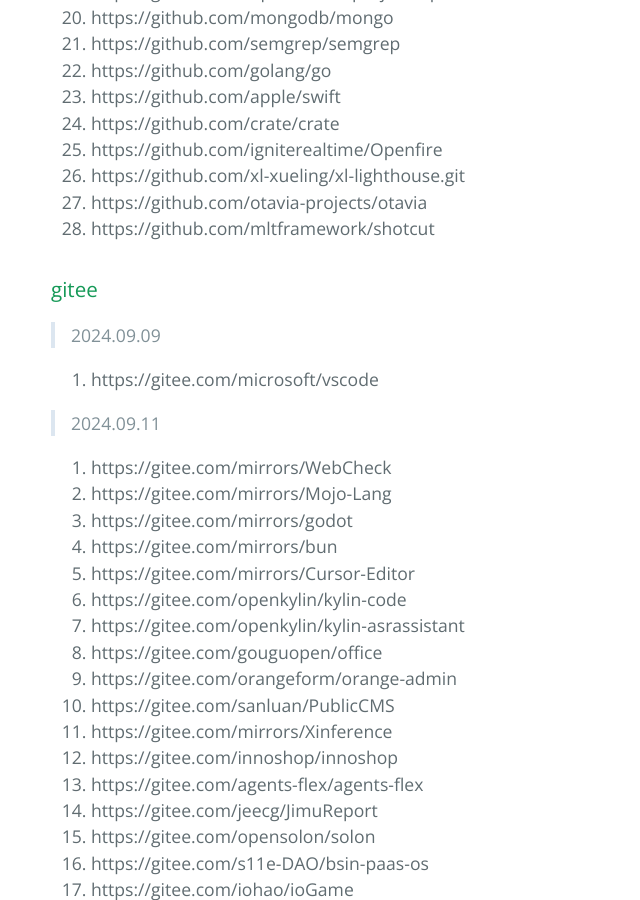
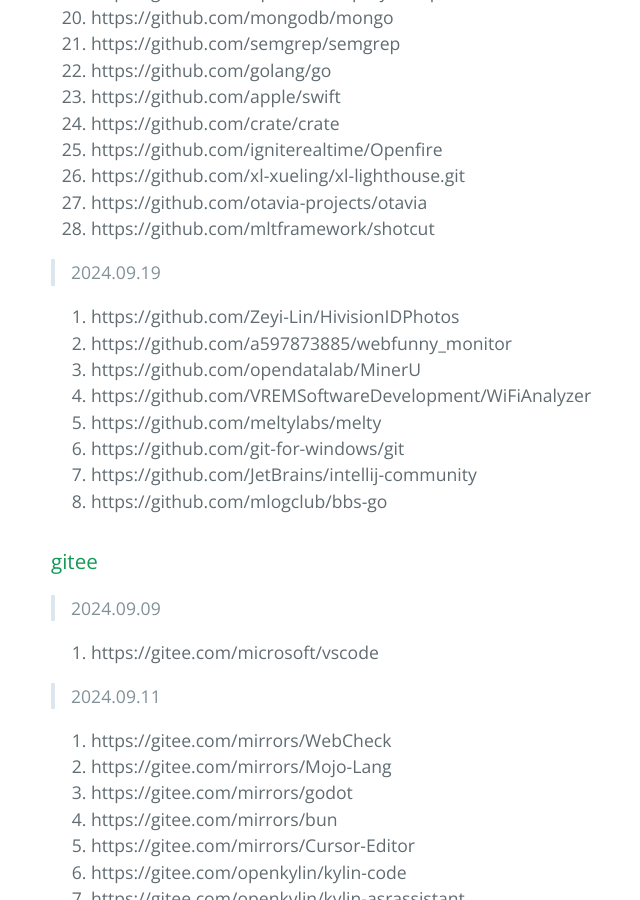
Before and after one commit to xhp/xhp.github.io, a Jekyll site: the page built from index.md, in a window 1280 px wide and 900 px high, scrolled down 4850 px. Shown: the whole window, without its empty margins (173-813 px from the left). Built offline with Jekyll 4.4.1, drawn with Linux system fonts in a browser that asks for light colours; our own code applies the rules of GitHub Pages for plain Markdown files; some of the changed text lies outside the part shown.

Commit message:
2024.09.19

```diff
--- a/index.md
+++ b/index.md
@@ -188,6 +188,16 @@ layout: default
 27. https://github.com/otavia-projects/otavia
 28. https://github.com/mltframework/shotcut
 
+>2024.09.19
+
+1. https://github.com/Zeyi-Lin/HivisionIDPhotos
+2. https://github.com/a597873885/webfunny_monitor
+3. https://github.com/opendatalab/MinerU
+4. https://github.com/VREMSoftwareDevelopment/WiFiAnalyzer
+5. https://github.com/meltylabs/melty
+6. https://github.com/git-for-windows/git
+7. https://github.com/JetBrains/intellij-community
+8. https://github.com/mlogclub/bbs-go
 
 
 
@@ -291,6 +301,12 @@ layout: default
 15. https://gitee.com/mirrors/shotcut
 16. https://gitee.com/mybatis-mp/mybatis-mp
 17. https://gitee.com/Loongdom/DBErp
+
+> 2024.09.19
+
+1. https://gitee.com/mirrors/Git-for-Windows
+2. https://gitee.com/mirrors/IntelliJ-IDEA
+3. https://gitee.com/mlogclub/bbs-go
 
 
 ## [](#header-3)Meta(Facebook)
```
